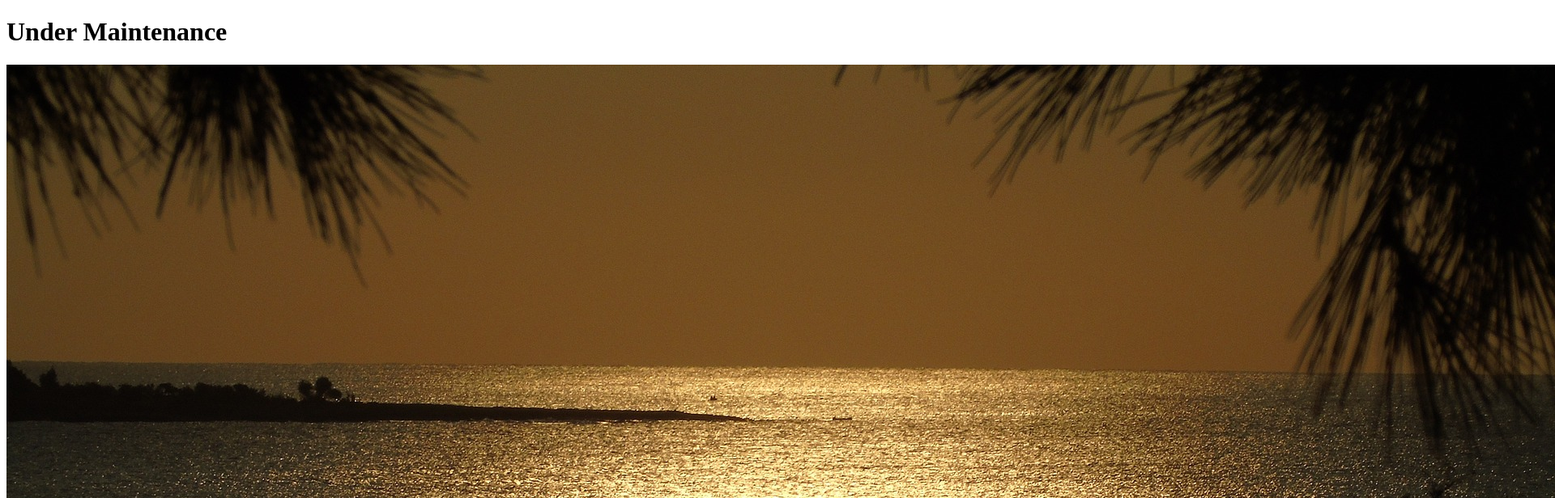
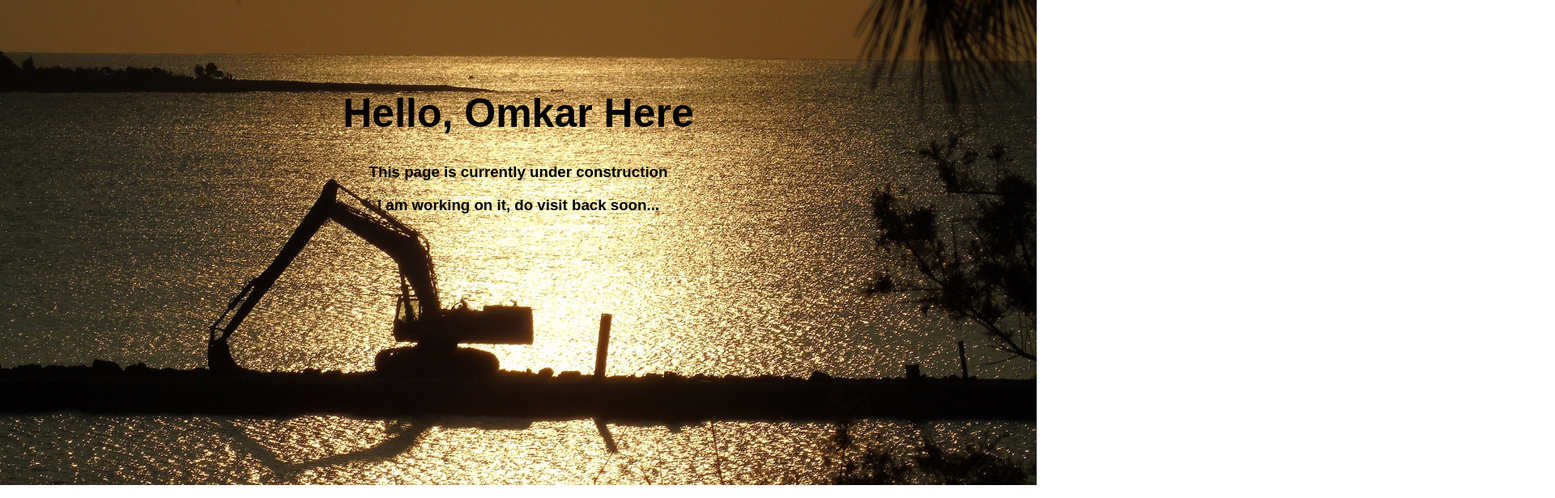
Before and after one commit to Omkar118/Omkar118.github.io, a plain HTML site: page index.html in a window 1280 px wide. Shown: the top 616 px of the page at 81% size, 1920 px wide, since content can reach past the window. Drawn offline with Linux system fonts and the light colour scheme.

Commit message:
Under maintaince

```diff
--- a/index.html
+++ b/index.html
@@ -1,10 +1,43 @@
 <!DOCTYPE html>
 <html>
 <head>
-  <title>Under Maintenance</title>
+<meta name="viewport" content="width=device-width, initial-scale=1">
+<style>
+body {
+  margin: 0;
+  font-family: Arial, Helvetica, sans-serif;
+}
+
+.hero-image {
+  background-image: url(WIP.jpg);
+  background-color: #cccccc;
+  height: 600px;
+  background-position: center;
+  background-repeat: no-repeat;
+  background-size: cover;
+  position: relative;
+}
+
+.hero-text {
+  text-align: center;
+  position: absolute;
+  top: 30%;
+  left: 50%;
+  transform: translate(-50%, -50%);
+  color: Black;
+}
+</style>
 </head>
 <body>
-  <h1>Under Maintenance</h1>
-  <img src="WIP.jpg" alt="WIP" >
+
+<div class="hero-image">
+  <div class="hero-text">
+    <h1 style="font-size:50px">Hello, Omkar Here</h1>
+    <h3>This page is currently under construction</h3>
+	<h3>I am working on it, do visit back soon...</h3>
+  </div>
+</div>
+
+
 </body>
 </html>
```
